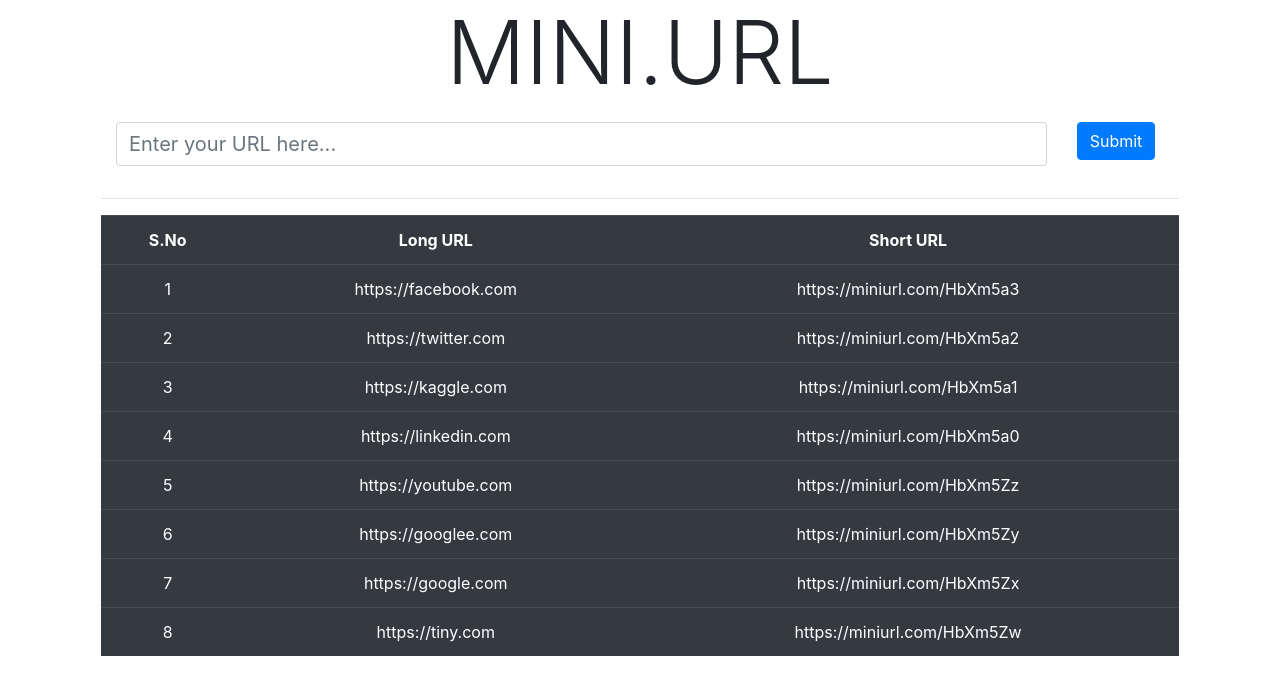
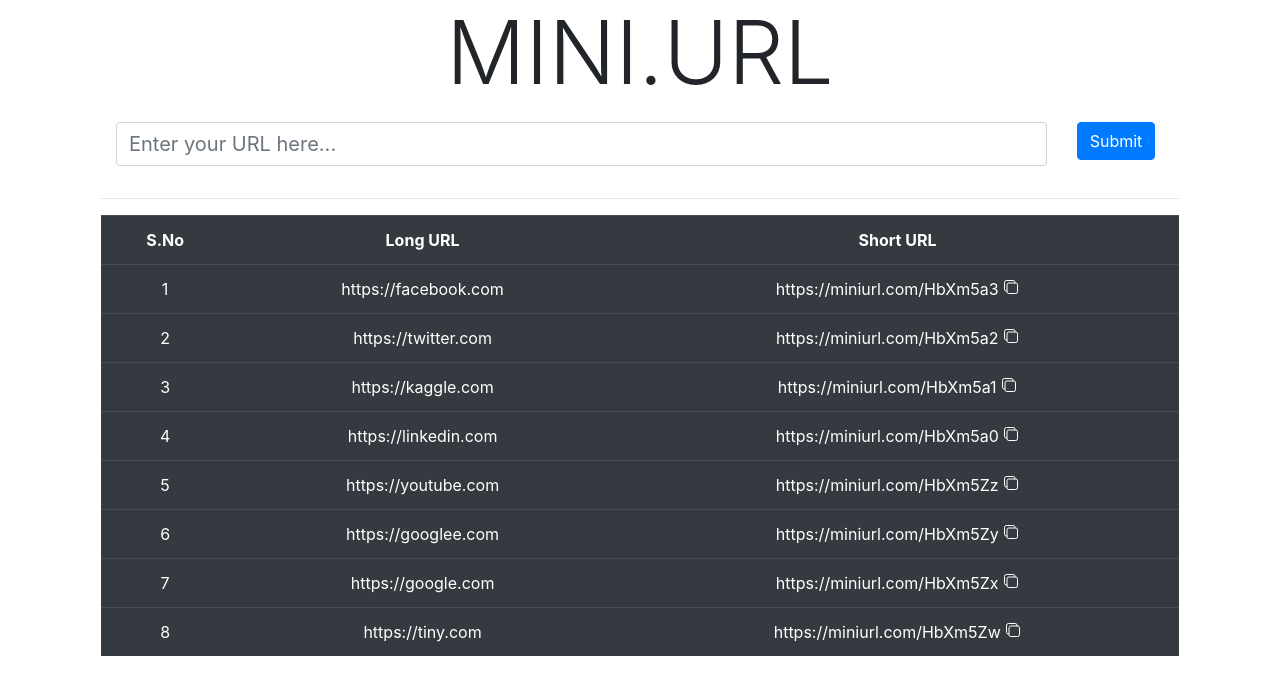
Before and after one commit to animesh-algorithm/url-shortener, a Django app: page / in a window 1280 px wide. Shown: the top 695 px of the page. Run offline with Django 3.2, Linux system fonts and the light colour scheme; data comes from the database, SQL or seed files in the repository; some libraries are stand-ins or nearby versions.

Commit message:
Fixing Bugs

```diff
--- a/link_shortener/templates/home.html
+++ b/link_shortener/templates/home.html
@@ -31,7 +32,7 @@
                     <tr>
                         <td>{{ forloop.counter }}</td>
                         <td><a href="{{ link.long_url }}" class="text-white">{{ link.long_url }}</a></td>
-                        <td><a href="{{ link.long_url }}" class="text-white">https://miniurl.com/{{ link.short_url }}</a></td>
+                        <td><a href="https://miniurl.herokuapp.com/{{ link.short_url }}" class="text-white" id='tiny_url'>https://miniurl.com/{{ link.short_url }}</a> <ion-icon name="copy-outline"></ion-icon> <span class='copied d-none text-success'>Copied!</span></td>
                     </tr>
                 {% endfor %}
             </table>
@@ -47,6 +48,32 @@
                 document.getElementById('id_long_url').value = long_url
             }
         })
+        document.querySelectorAll('ion-icon').forEach(icon => {
+            icon.addEventListener('mouseover', () => {
+                icon.setAttribute('name', 'copy-sharp')
+            })
+            icon.addEventListener('mouseout', () => {
+                icon.setAttribute('name', 'copy-outline')
+            })
+            icon.addEventListener('click', () => {
+                /* Get the text field */
+                let copyText = document.createElement("textarea")
+                copyText.value = icon.parentElement.firstElementChild.getAttribute('href')
+
+                document.body.appendChild(copyText)
+
+                /* Select the text field */
+                copyText.select();
+                copyText.setSelectionRange(0, 99999); /* For mobile devices */
+
+                /* Copy the text inside the text field */
+                document.execCommand("copy");
+                icon.parentElement.children[2].classList.remove('d-none')
+                setTimeout(() => {
+                    icon.parentElement.children[2].classList.add('d-none')
+                }, 3000)
+            })
+        })
     </script>
 </body>
 </html>
```
Also changed, not shown: other parts of link_shortener/templates/home.html (+2 -1 lines).
